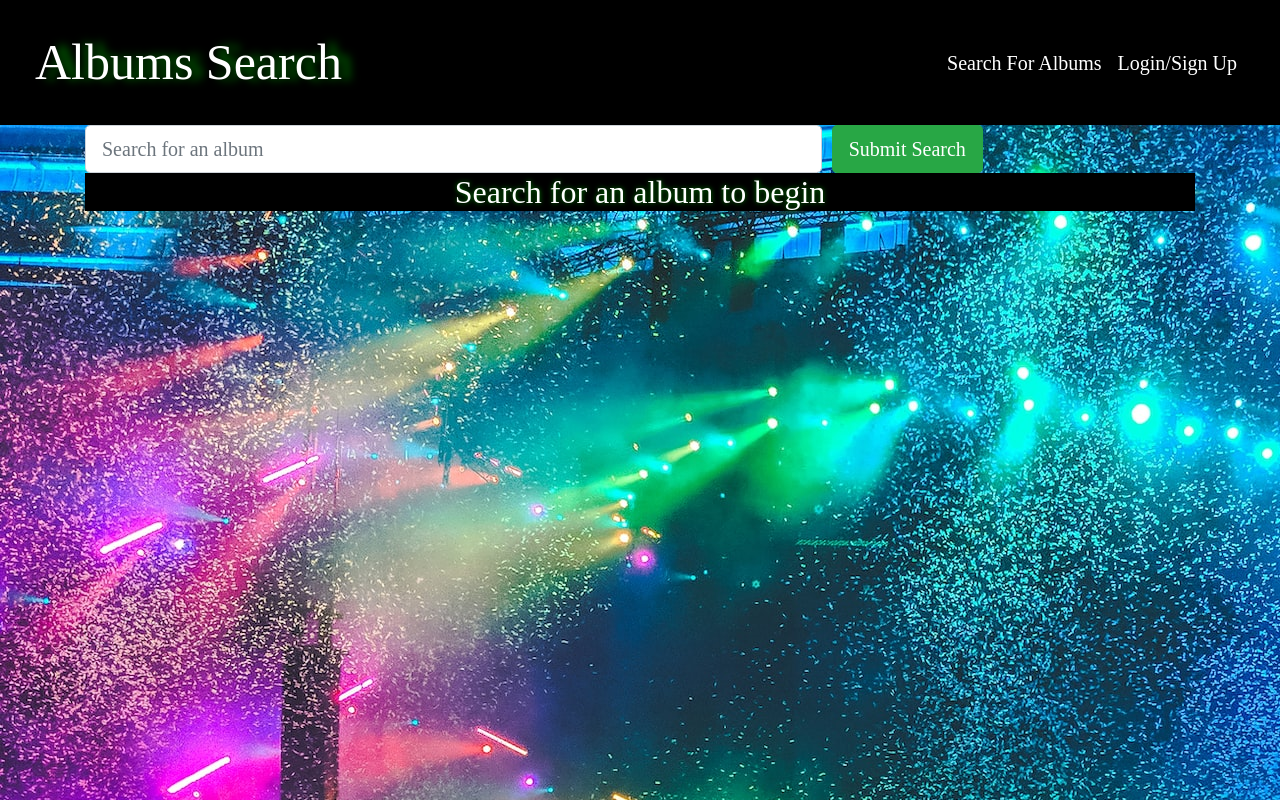
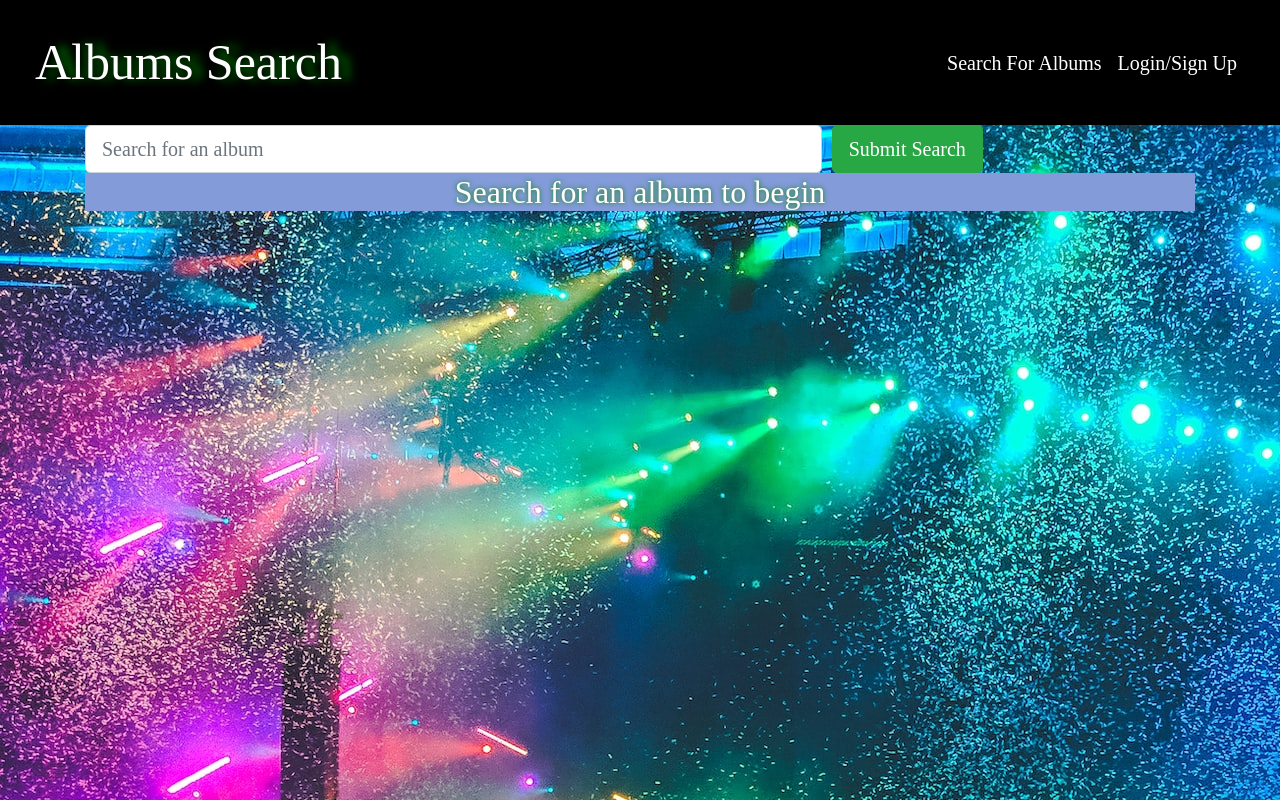
Before and after one commit to k3vbot/Social-Music-App, a React (Create React App) app in the folder client/: page / in a window 1280 px wide. Built offline with nearby package versions, Linux system fonts and the light colour scheme; a web font is replaced by a local one.

Commit message:
adjust nav in savedalbums

```diff
--- a/client/src/App.css
+++ b/client/src/App.css
@@ -138,7 +138,7 @@ body {
 }
 
 .searchResults {
-  background-color: black;
+  background-color: rgb(131, 155, 217);
   text-align: center;
   color: white;
   text-shadow: 0 0 5px green;
--- a/client/src/pages/SavedAlbums.js
+++ b/client/src/pages/SavedAlbums.js
@@ -56,11 +56,6 @@ const SavedAlbums = () => {
 
   return (
     <>
-      <Jumbotron fluid className='text-light bg-dark'>
-        <Container>
-          <h1 className='loggedUser'>Viewing saved albums!</h1>
-        </Container>
-      </Jumbotron>
       <Container>
         <h2 className='searchResults'>
           {userData.savedAlbums.length
```
